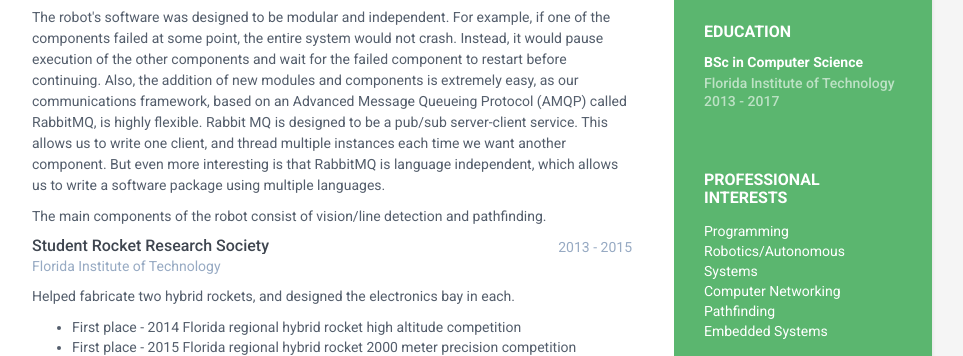
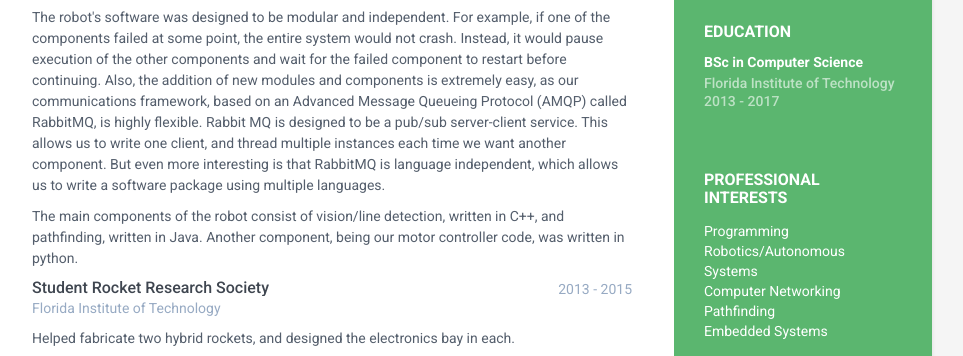
Before and after one commit to ahill2013/ahill2013.github.io, a plain HTML site: page index.html in a window 1280 px wide. Shown: the part 471-827 px from the top of the page, without its empty margins (188-1151 px from the left). Drawn offline with Linux system fonts and the light colour scheme.

Commit message:
Updated IGVC

```diff
--- a/index.html
+++ b/index.html
@@ -115,7 +115,7 @@
                     <div class="details">
                         <p>Developed an autonomous robot, designed to navigate a course filled with randomly placed obstacles. The robot must navigate to several GPS waypoints, then return to its starting position within a specified time limit. The official website for the competition can be found <a href="http://www.igvc.org" target="_blank">here</a>. Our official team website can currently be found <a href="https://fit-igvc.github.io" target="_blank">here</a>.</p>
                         <p>The robot's software was designed to be modular and independent. For example, if one of the components failed at some point, the entire system would not crash. Instead, it would pause execution of the other components and wait for the failed component to restart before continuing. Also, the addition of new modules and components is extremely easy, as our communications framework, based on an Advanced Message Queueing Protocol (AMQP) called RabbitMQ, is highly flexible. Rabbit MQ is designed to be a pub/sub server-client service. This allows us to write one client, and thread multiple instances each time we want another component. But even more interesting is that RabbitMQ is language independent, which allows us to write a software package using multiple languages.</p>
-                        <p>The main components of the robot consist of vision/line detection and pathfinding.</p>
+                        <p>The main components of the robot consist of vision/line detection, written in C++, and pathfinding, written in Java. Another component, being our motor controller code, was written in python.</p>
                     </div><!--//details-->
                 </div><!--//item-->
 
```
